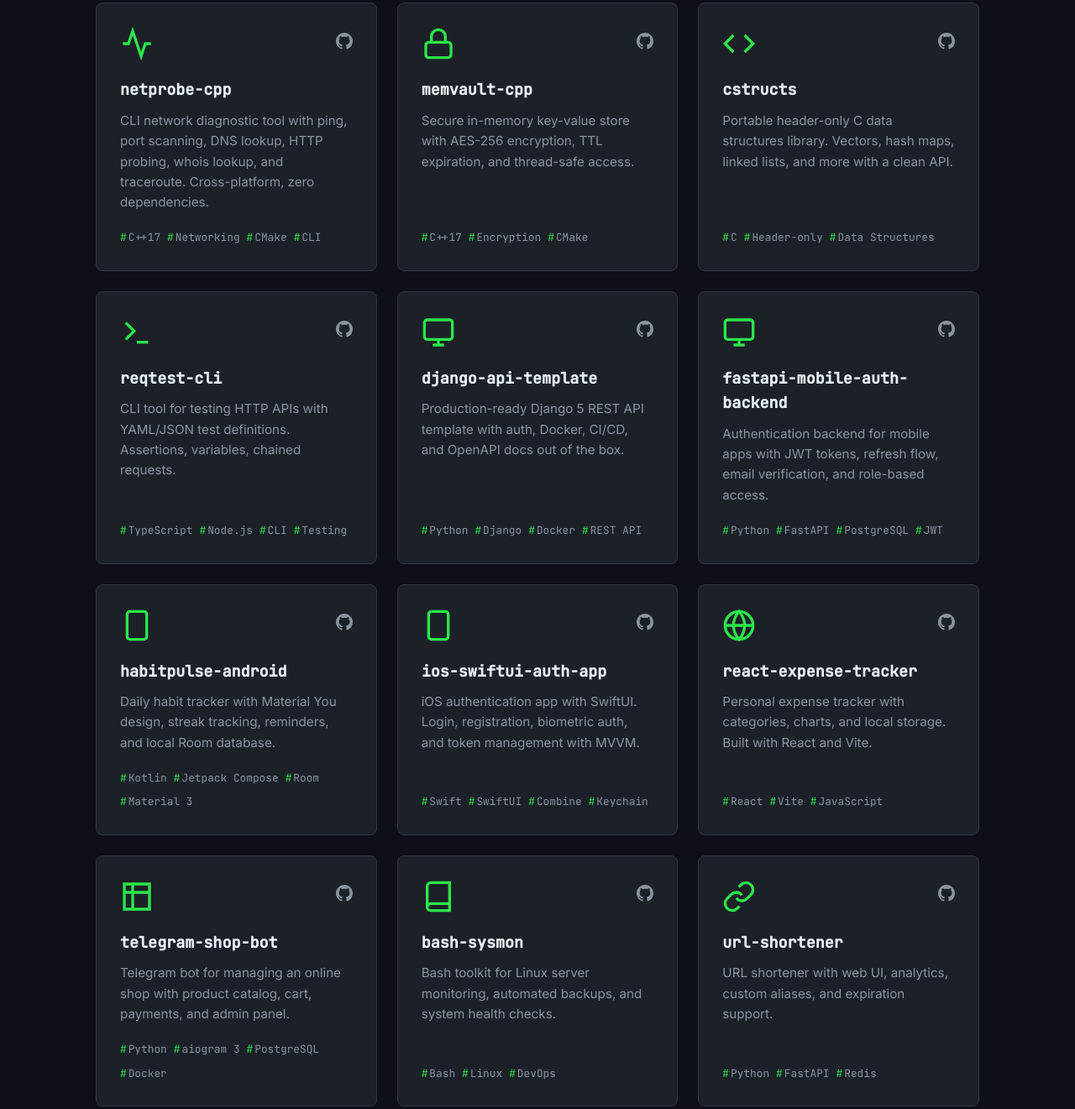
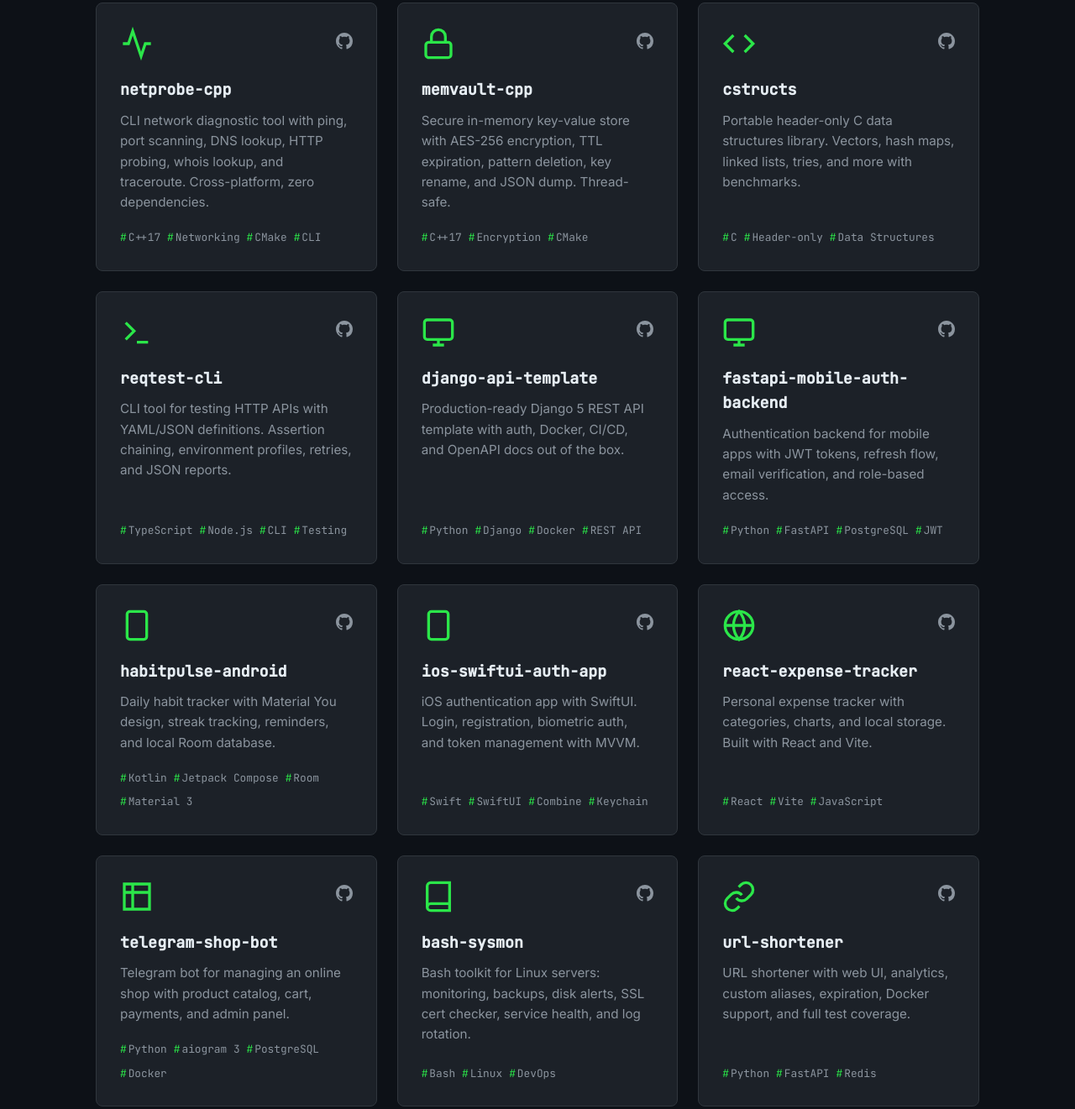
Before and after one commit to qorexdev/portfolio-website, a plain HTML site: page index.html in a window 1280 px wide. Shown: the part 2213-3534 px from the top of the page at 84% size. Drawn offline with Linux system fonts and the light colour scheme.

Commit message:
update project descriptions with latest features

```diff
--- a/index.html
+++ b/index.html
@@ -160,7 +160,7 @@
             </a>
           </div>
           <h3 class="project-title">memvault-cpp</h3>
-          <p class="project-desc">Secure in-memory key-value store with AES-256 encryption, TTL expiration, and thread-safe access.</p>
+          <p class="project-desc">Secure in-memory key-value store with AES-256 encryption, TTL expiration, pattern deletion, key rename, and JSON dump. Thread-safe.</p>
           <div class="project-tags">
             <span>C++17</span>
             <span>Encryption</span>
@@ -180,7 +180,7 @@
             </a>
           </div>
           <h3 class="project-title">cstructs</h3>
-          <p class="project-desc">Portable header-only C data structures library. Vectors, hash maps, linked lists, and more with a clean API.</p>
+          <p class="project-desc">Portable header-only C data structures library. Vectors, hash maps, linked lists, tries, and more with benchmarks.</p>
           <div class="project-tags">
             <span>C</span>
             <span>Header-only</span>
@@ -200,7 +200,7 @@
             </a>
           </div>
           <h3 class="project-title">reqtest-cli</h3>
-          <p class="project-desc">CLI tool for testing HTTP APIs with YAML/JSON test definitions. Assertions, variables, chained requests.</p>
+          <p class="project-desc">CLI tool for testing HTTP APIs with YAML/JSON definitions. Assertion chaining, environment profiles, retries, and JSON reports.</p>
           <div class="project-tags">
             <span>TypeScript</span>
             <span>Node.js</span>
@@ -352,7 +352,7 @@
             </a>
           </div>
           <h3 class="project-title">bash-sysmon</h3>
-          <p class="project-desc">Bash toolkit for Linux server monitoring, automated backups, and system health checks.</p>
+          <p class="project-desc">Bash toolkit for Linux servers: monitoring, backups, disk alerts, SSL cert checker, service health, and log rotation.</p>
           <div class="project-tags">
             <span>Bash</span>
             <span>Linux</span>
@@ -373,7 +373,7 @@
             </a>
           </div>
           <h3 class="project-title">url-shortener</h3>
-          <p class="project-desc">URL shortener with web UI, analytics, custom aliases, and expiration support.</p>
+          <p class="project-desc">URL shortener with web UI, analytics, custom aliases, expiration, Docker support, and full test coverage.</p>
           <div class="project-tags">
             <span>Python</span>
             <span>FastAPI</span>
```
